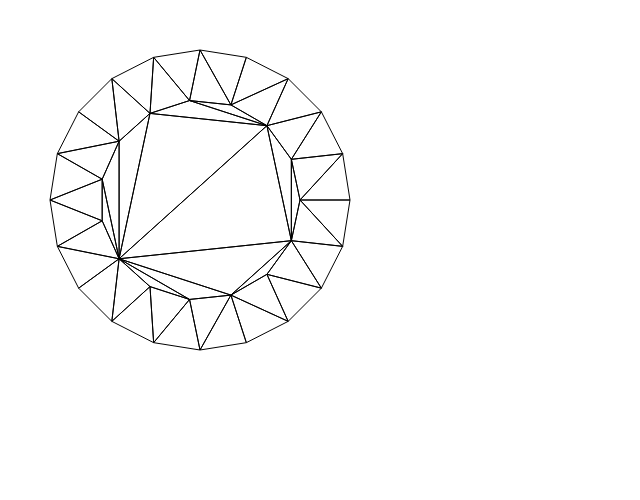
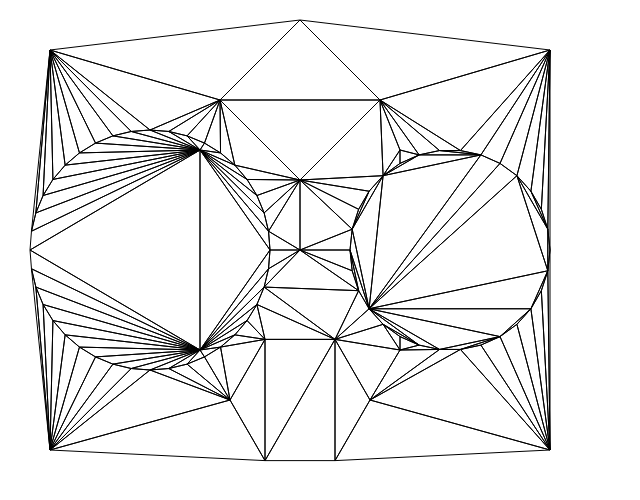
Before and after one commit to moritzsalla/polytess, a React (Create React App) app: page / in a window 1280 px wide. Shown: the top 500 px of the page, without its empty margins (0-640 px from the left). Built offline with nearby package versions, Linux system fonts and the light colour scheme.

Commit message:
Refactor point generation functions and enhance initial points setup

```diff
--- a/src/App.tsx
+++ b/src/App.tsx
@@ -8,21 +8,57 @@ const generateCirclePoints = (
 	radius: number,
 	numPoints: number,
 ): Points => {
-	const points: Points = [];
-	for (let i = 0; i < numPoints; i++) {
+	return Array.from({ length: numPoints }, (_, i) => {
 		const angle = (i / numPoints) * 2 * Math.PI;
-		const x = centerX + radius * Math.cos(angle);
-		const y = centerY + radius * Math.sin(angle);
-		points.push([x, y]);
-	}
-	return points;
+		return [
+			centerX + radius * Math.cos(angle),
+			centerY + radius * Math.sin(angle),
+		];
+	});
+};
+
+const generatePolygonPoints = (
+	centerX: number,
+	centerY: number,
+	radius: number,
+	numSides: number,
+): Points => {
+	return Array.from({ length: numSides }, (_, i) => {
+		const angle = (i / numSides) * 2 * Math.PI;
+		return [
+			centerX + radius * Math.cos(angle),
+			centerY + radius * Math.sin(angle),
+		];
+	});
 };
 
 const generateInitialPoints = (): Points => {
-	const circle1 = generateCirclePoints(200, 200, 150, 20);
-	const circle2 = generateCirclePoints(200, 200, 100, 15);
-	return [...circle1, ...circle2];
-};
+	const leftCircle = generateCirclePoints(150, 250, 120, 40);
+	const rightCircle = generateCirclePoints(450, 250, 100, 30);
+	const topPolygon = generatePolygonPoints(300, 100, 80, 4);
+	const bottomPolygon = generatePolygonPoints(300, 400, 70, 6);
+
+	// Additional points for more complex triangulation
+	const additionalPoints: Points = [
+		[50, 50],
+		[550, 50],
+		[50, 450],
+		[550, 450], // corners
+		[300, 250], // center
+		[200, 150],
+		[400, 150],
+		[200, 350],
+		[400, 350], // midpoints
+	];
+
+	return [
+		...leftCircle,
+		...rightCircle,
+		...topPolygon,
+		...bottomPolygon,
+		...additionalPoints,
+	];
+}
 
 const App = () => {
 	const [points, setPoints] = useState<Points>(generateInitialPoints);
```
